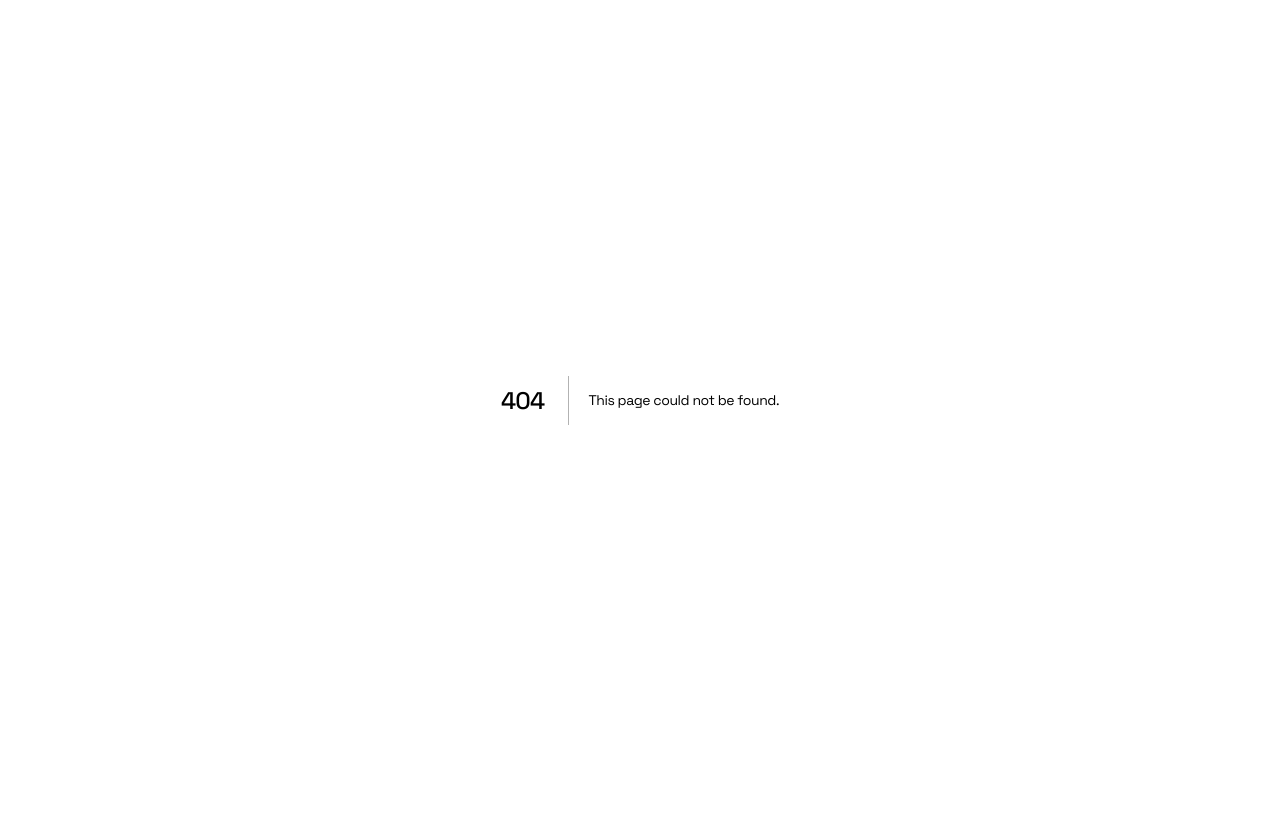
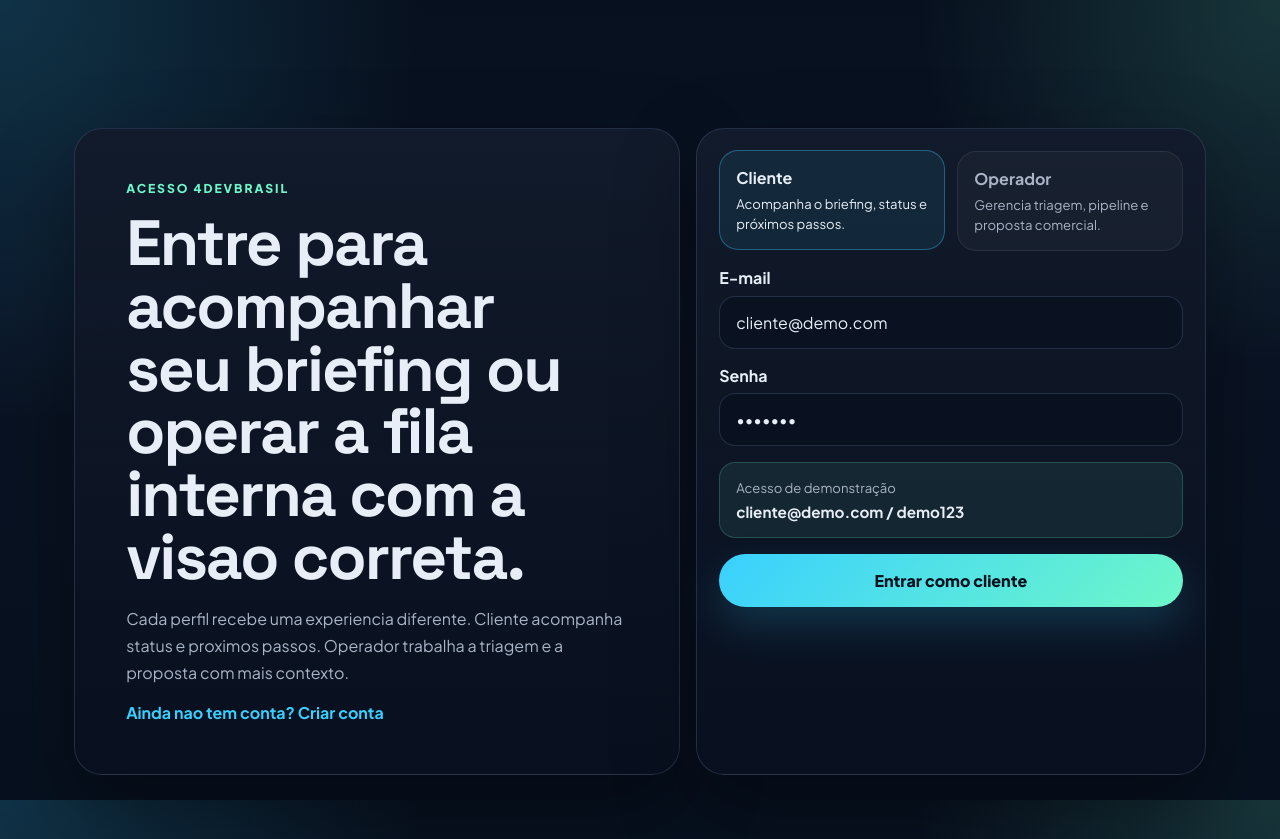
Before and after one commit to g-piton/mvp-express, a Next.js app: page /entrar in a window 1280 px wide. Before the commit this address had no page. Before the commit the page ends 800 px from the top, so only its background shows below. Built offline with nearby package versions, Linux system fonts and the light colour scheme; no server answers.

Commit message:
Pagina inicial

```diff
--- /dev/null
+++ b/src/app/criar-conta/page.module.css
@@ -0,0 +1,64 @@
+.page {
+  width: min(1180px, 100%);
+  margin: 0 auto;
+  padding: 8rem 1.5rem 4rem;
+}
+
+.shell {
+  display: grid;
+  gap: 1rem;
+  grid-template-columns: minmax(0, 0.95fr) minmax(340px, 0.8fr);
+}
+
+.copy,
+.formPanel {
+  border: 1px solid var(--border);
+  border-radius: 1.75rem;
+  background:
+    linear-gradient(180deg, rgba(18, 26, 43, 0.92), rgba(8, 16, 31, 0.88)),
+    rgba(16, 25, 44, 0.8);
+  box-shadow: var(--card-shadow);
+  backdrop-filter: blur(16px);
+}
+
+.copy {
+  display: grid;
+  align-content: center;
+  gap: 1rem;
+  padding: clamp(2rem, 4vw, 3.5rem);
+}
+
+.copy span {
+  color: var(--secondary);
+  text-transform: uppercase;
+  letter-spacing: 0.16em;
+  font-size: 0.76rem;
+  font-weight: 800;
+}
+
+.copy h1 {
+  font-size: clamp(2.4rem, 5vw, 4.2rem);
+  line-height: 0.98;
+  max-width: 12ch;
+}
+
+.copy p {
+  color: var(--muted);
+  line-height: 1.7;
+  max-width: 38rem;
+}
+
+.copy a {
+  color: var(--primary);
+  font-weight: 700;
+}
+
+.formPanel {
+  padding: 1.4rem;
+}
+
+@media (max-width: 980px) {
+  .shell {
+    grid-template-columns: 1fr;
+  }
+}
--- /dev/null
+++ b/src/app/entrar/page.module.css
@@ -0,0 +1,64 @@
+.page {
+  width: min(1180px, 100%);
+  margin: 0 auto;
+  padding: 8rem 1.5rem 4rem;
+}
+
+.shell {
+  display: grid;
+  gap: 1rem;
+  grid-template-columns: minmax(0, 0.95fr) minmax(340px, 0.8fr);
+}
+
+.copy,
+.formPanel {
+  border: 1px solid var(--border);
+  border-radius: 1.75rem;
+  background:
+    linear-gradient(180deg, rgba(18, 26, 43, 0.92), rgba(8, 16, 31, 0.88)),
+    rgba(16, 25, 44, 0.8);
+  box-shadow: var(--card-shadow);
+  backdrop-filter: blur(16px);
+}
+
+.copy {
+  display: grid;
+  align-content: center;
+  gap: 1rem;
+  padding: clamp(2rem, 4vw, 3.5rem);
+}
+
+.copy span {
+  color: var(--secondary);
+  text-transform: uppercase;
+  letter-spacing: 0.16em;
+  font-size: 0.76rem;
+  font-weight: 800;
+}
+
+.copy h1 {
+  font-size: clamp(2.4rem, 5vw, 4.2rem);
+  line-height: 0.98;
+  max-width: 11ch;
+}
+
+.copy p {
+  color: var(--muted);
+  line-height: 1.7;
+  max-width: 38rem;
+}
+
+.copy a {
+  color: var(--primary);
+  font-weight: 700;
+}
+
+.formPanel {
+  padding: 1.4rem;
+}
+
+@media (max-width: 980px) {
+  .shell {
+    grid-template-columns: 1fr;
+  }
+}
--- /dev/null
+++ b/src/app/entrar/page.tsx
@@ -0,0 +1,30 @@
+import Link from "next/link";
+
+import { LoginForm } from "@/components/login-form";
+import { redirectIfAuthenticated } from "@/modules/auth/session";
+
+import styles from "./page.module.css";
+
+export default async function EntrarPage() {
+  await redirectIfAuthenticated();
+
+  return (
+    <main className={styles.page}>
+      <section className={styles.shell}>
+        <div className={styles.copy}>
+          <span>Acesso 4DevBrasil</span>
+          <h1>Entre para acompanhar seu briefing ou operar a fila interna com a visao correta.</h1>
+          <p>
+            Cada perfil recebe uma experiencia diferente. Cliente acompanha status e
+            proximos passos. Operador trabalha a triagem e a proposta com mais contexto.
+          </p>
+          <Link href="/criar-conta">Ainda nao tem conta? Criar conta</Link>
+        </div>
+
+        <div className={styles.formPanel}>
+          <LoginForm />
+        </div>
+      </section>
+    </main>
+  );
+}
--- a/src/app/page.module.css
+++ b/src/app/page.module.css
@@ -1,10 +1,9 @@
 .page {
   display: grid;
   gap: 4rem;
-  padding: 2rem 1.5rem 5rem;
+  padding: 7.5rem 1.5rem 5rem;
 }
 
-.topbar,
 .hero,
 .section {
   width: min(1180px, 100%);
@@ -12,9 +11,15 @@
 }
 
 .topbar {
-  position: sticky;
-  top: 1rem;
-  z-index: 20;
+  position: fixed;
+  inset: 1rem 1.5rem auto;
+  width: min(1180px, calc(100% - 3rem));
+  left: 50%;
+  transform: translateX(-50%);
+  z-index: 30;
+}
+
+.topbar {
   display: grid;
   grid-template-columns: auto 1fr auto;
   gap: 1.25rem;
@@ -147,6 +152,7 @@
 }
 
 .heroCopy,
+.heroStatement p,
 .sectionHeading h2,
 .card p,
 .solutionCard p,
@@ -155,7 +161,6 @@
   line-height: 1.7;
 }
 
-.actions,
 .calloutActions {
   display: flex;
   gap: 1rem;
@@ -213,7 +218,8 @@
   padding: 1.4rem;
 }
 
-.loginHeading {
+.heroStatement,
+.sideCard {
   display: grid;
   gap: 0.55rem;
   border: 1px solid rgba(255, 255, 255, 0.08);
@@ -222,14 +228,23 @@
   padding: 1.25rem;
 }
 
-.loginHeading span,
-.loginHeading small {
+.heroStatement span {
   color: var(--muted);
 }
 
-.loginHeading strong {
+.heroStatement strong {
   font-size: 1.2rem;
   line-height: 1.45;
+}
+
+.heroSideGrid {
+  display: grid;
+  gap: 1rem;
+  grid-template-columns: repeat(2, minmax(0, 1fr));
+}
+
+.sideCard h3 {
+  font-size: 1.05rem;
 }
 
 .panelGlow {
@@ -340,4 +355,8 @@
     flex-direction: column;
     align-items: flex-start;
   }
+
+  .heroSideGrid {
+    grid-template-columns: 1fr;
+  }
 }
--- /dev/null
+++ b/src/components/signup-form.module.css
@@ -0,0 +1,81 @@
+.form {
+  display: grid;
+  gap: 1.25rem;
+}
+
+.grid {
+  display: grid;
+  gap: 1rem;
+  grid-template-columns: repeat(2, minmax(0, 1fr));
+}
+
+.field {
+  display: grid;
+  gap: 0.45rem;
+}
+
+.field span {
+  font-size: 0.9rem;
+  font-weight: 700;
+}
+
+.field input {
+  width: 100%;
+  border: 1px solid var(--border);
+  border-radius: 1rem;
+  background: rgba(7, 16, 30, 0.6);
+  color: var(--foreground);
+  padding: 0.95rem 1rem;
+  outline: none;
+}
+
+.field input:focus {
+  border-color: rgba(57, 208, 255, 0.7);
+  box-shadow: 0 0 0 4px rgba(57, 208, 255, 0.12);
+}
+
+.field small {
+  color: #ff97a5;
+  font-size: 0.8rem;
+}
+
+.footer {
+  display: flex;
+  gap: 1rem;
+  justify-content: space-between;
+  align-items: center;
+}
+
+.footer p {
+  max-width: 30rem;
+  color: var(--muted);
+  line-height: 1.6;
+}
+
+.footer button {
+  border: 0;
+  border-radius: 999px;
+  padding: 0.95rem 1.35rem;
+  color: #07101e;
+  background: linear-gradient(135deg, var(--primary), var(--secondary));
+  font-weight: 800;
+}
+
+.success {
+  border: 1px solid rgba(110, 247, 200, 0.3);
+  border-radius: 1rem;
+  background: rgba(110, 247, 200, 0.08);
+  padding: 1rem 1.1rem;
+  color: #c7fce9;
+}
+
+@media (max-width: 820px) {
+  .grid {
+    grid-template-columns: 1fr;
+  }
+
+  .footer {
+    flex-direction: column;
+    align-items: stretch;
+  }
+}
```
Also changed, not shown: src/app/criar-conta/page.tsx (added, +30 -0 lines), src/app/page.tsx (+30 -29 lines), src/components/signup-form.tsx (added, +93 -0 lines).
